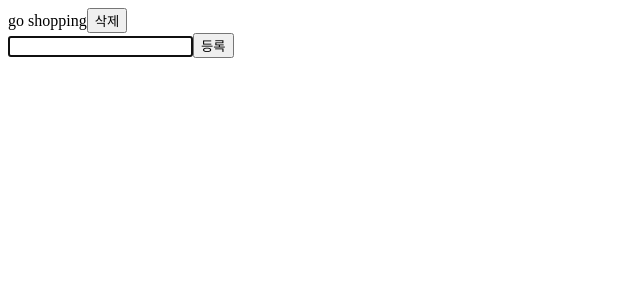
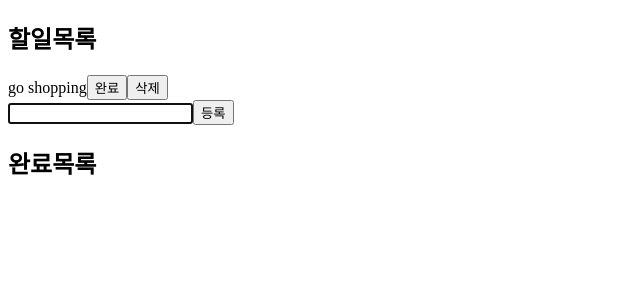
Before and after one commit to skennel2/react-redux-study, a React (Create React App) app: page / in a window 1280 px wide. Shown: the top 300 px of the page, without its empty margins (0-640 px from the left). Built offline with nearby package versions, Linux system fonts and the light colour scheme.

Commit message:
완료 리스트

```diff
--- a/src/App.js
+++ b/src/App.js
@@ -7,7 +7,7 @@ class App extends React.Component {
             {
                 id : 1,
                 todo : 'go shopping',
-                state : 'todo'
+                isComplete : false
             }
         ],
         showNoInputAlert : false
@@ -25,7 +25,7 @@ class App extends React.Component {
         const newItems = this.state.items.concat({
             id : this.state.items.length + 1,
             todo : evt.inputValue,
-            state : 'todo'
+            state : false
         });
 
         this.setState({
@@ -42,13 +42,25 @@ class App extends React.Component {
         });
     }
 
+    handleCompleteButtonClick(id){
+        const newItems = this.state.items.map(item => item.id === id ? {
+            ...item,
+            isComplete : true
+        } : item);
+
+        this.setState({
+            items : newItems
+        });
+    }
+
     render(){
         return (
             <div className="App">
                 <TodoContainer items={this.state.items}
                     showNoInputAlert = {this.state.showNoInputAlert}
                     onClickAddButton={this.handleAddButtonClick.bind(this)}
-                    onClickDeleteButton={this.handleDeleteButtonClick.bind(this)}/>
+                    onClickDeleteButton={this.handleDeleteButtonClick.bind(this)}
+                    onClickCompleteButton={this.handleCompleteButtonClick.bind(this)}/>
             </div>
         );
     }
--- a/src/components/TodoContainer.js
+++ b/src/components/TodoContainer.js
@@ -11,14 +11,27 @@ class TodoContainer extends React.Component {
         this.props.onClickDeleteButton(id);
     }
 
+    handleCompleteButtonClick(id){
+        this.props.onClickCompleteButton(id);
+    }
+
     render(){
         return(
             <div>
-                <TodoList items={this.props.items}
-                    onClickDeleteButton={this.handleDeleteButtonClick.bind(this)} />
+                <div>
+                    <h2>할일목록</h2>
+                    <TodoList items={this.props.items.filter(item => !item.isComplete)}
+                        onClickDeleteButton={this.handleDeleteButtonClick.bind(this)}
+                        onClickCompleteButton={this.handleCompleteButtonClick.bind(this)}/>
 
-                <TodoAddForm onClickAddButton={this.handleAddButtonClick.bind(this)}
-                    showNoInputAlert={this.props.showNoInputAlert} />
+                    <TodoAddForm onClickAddButton={this.handleAddButtonClick.bind(this)}
+                        showNoInputAlert={this.props.showNoInputAlert} />
+                </div>
+                <div>
+                    <h2>완료목록</h2>
+                    <TodoList items={this.props.items.filter(item => item.isComplete)}
+                        onClickDeleteButton={this.handleDeleteButtonClick.bind(this)} />
+                </div>
             </div>
         );
     }
--- a/src/components/TodoItem.js
+++ b/src/components/TodoItem.js
@@ -5,10 +5,17 @@ class TodoItem extends React.Component {
         this.props.onClickDeleteButton(this.props.item.id);
     }
 
+    handleCompleteButtonClick(){
+        this.props.onClickCompleteButton(this.props.item.id);
+    }
+
     render() {
+        const completeDOM = (<span><button onClick={this.handleCompleteButtonClick.bind(this)}>완료</button></span>);
+
         return (
             <div>
                 <span>{this.props.item.todo}</span>
+                {this.props.item.isComplete ? null : completeDOM }
                 <span><button onClick={this.handleDeleteButtonClick.bind(this)}>삭제</button></span>
             </div>
         );
--- a/src/components/TodoList.js
+++ b/src/components/TodoList.js
@@ -6,8 +6,16 @@ class TodoList extends React.Component {
         this.props.onClickDeleteButton(id);
     }
 
+    handleCompleteButtonClick(id){
+        this.props.onClickCompleteButton(id);
+    }
+
     renderTodoItem(item) {
-        return (<TodoItem key={item.id} item={item} onClickDeleteButton={this.handleDeleteButtonClick.bind(this)} />);
+        return (
+            <TodoItem key={item.id} item={item}
+                onClickDeleteButton={this.handleDeleteButtonClick.bind(this)}
+                onClickCompleteButton={this.handleCompleteButtonClick.bind(this)}/>
+        );
     }
 
     render() {
```
